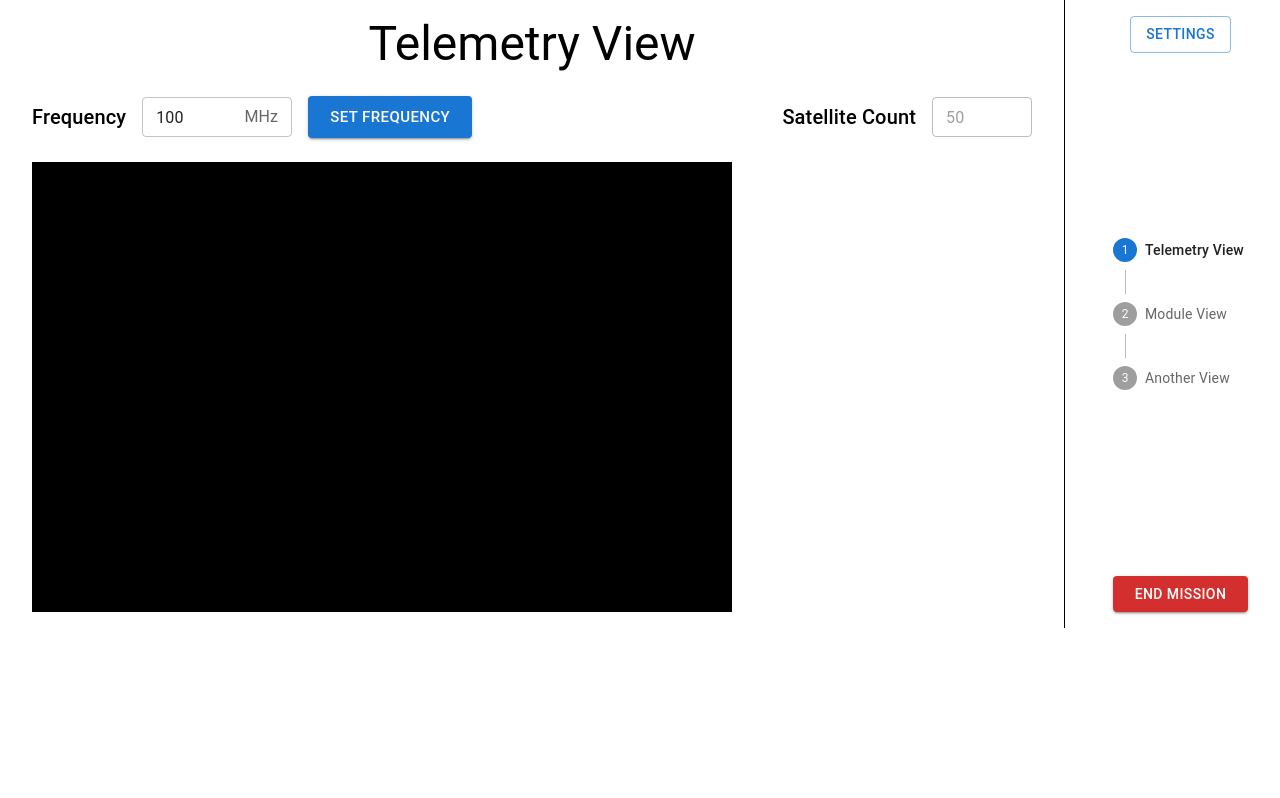
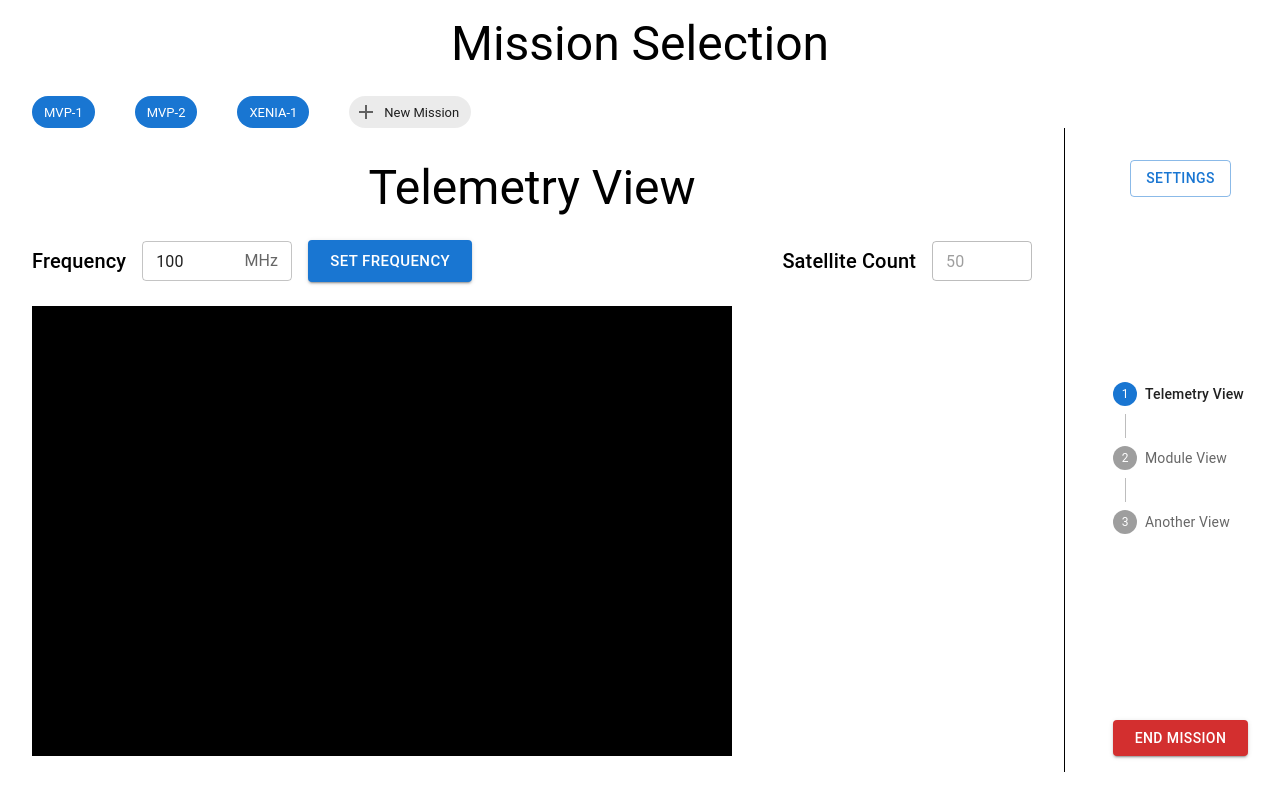
Before and after one commit to klemie/Ground-Support, a React (Create React App) app in the folder client/: page / in a window 1280 px wide. Built offline with nearby package versions, Linux system fonts and the light colour scheme.

Commit message:
Basic framework for Mission Selection

```diff
--- a/client/package.json
+++ b/client/package.json
@@ -5,6 +5,7 @@
 	"dependencies": {
 		"@emotion/react": "^11.10.5",
 		"@emotion/styled": "^11.10.5",
+		"@mui/icons-material": "^5.11.0",
 		"@mui/material": "^5.10.14",
 		"@testing-library/jest-dom": "^5.16.5",
 		"@testing-library/react": "^13.4.0",
--- a/client/src/root/App.tsx
+++ b/client/src/root/App.tsx
@@ -4,11 +4,14 @@ import { Grid } from "@mui/material";
 
 import TelemetryView from "../views/telemetry-view";
 import UtilitiesView from "../views/utilities-view";
+import MissionSelectionView from "../views/missionSelection-view";
 
 function App() {
   // useState for currentView
   return (
     <div className="App">
+      <MissionSelectionView />
+
       <Grid
         container
         spacing={2}
--- /dev/null
+++ b/client/src/views/missionSelection-view.tsx
@@ -0,0 +1,71 @@
+import React, { useState, useEffect } from "react";
+
+import { Grid, Typography, Chip, Stack } from "@mui/material";
+import { Add } from "@mui/icons-material";
+
+interface Mission {
+  id: Number;
+  name: String;
+  image: String;
+}
+
+export default function MissionSelectionView() {
+
+  const dummyMissionData: Mission[] = [
+    {
+      id: 1,
+      name: "MVP-1",
+      image: "MVP-1.png",
+    },
+    {
+      id: 2,
+      name: "MVP-2",
+      image: "MVP-2.png",
+    },
+    {
+      id: 3,
+      name: "XENIA-1",
+      image: "XENIA-1.png",
+    }
+  ]
+
+  const [missionData, setMissionData]=useState(dummyMissionData)
+
+  useEffect(()=>{
+    //make an API call when component first mounts and setUserData with response
+    setMissionData(dummyMissionData)
+  },[])
+
+  const missions = missionData.map((data: Mission)=>{
+    return <div key={data.id.toString()}>
+      <Chip label={data.name} color="primary" />
+    </div>
+  })
+
+  return (
+    <>
+      <Grid
+        container
+        direction="column"
+        paddingX="2rem"
+        paddingY="1rem"
+        gap={3}
+      >
+
+        {/* Page Header */}
+        <Grid item>
+          <Typography variant="h3">Mission Selection</Typography>
+        </Grid>
+
+        {/* Mission Selection */}
+        <Grid item>
+          <Stack direction="row" spacing={5}>
+            { missions }
+            <Chip label="New Mission" color="default" icon={<Add />}/>
+          </Stack>
+        </Grid>
+    </Grid>
+    </>
+  );
+
+}
```
Also changed, not shown: 1 other file (tests, documents, lock files or other folders).
